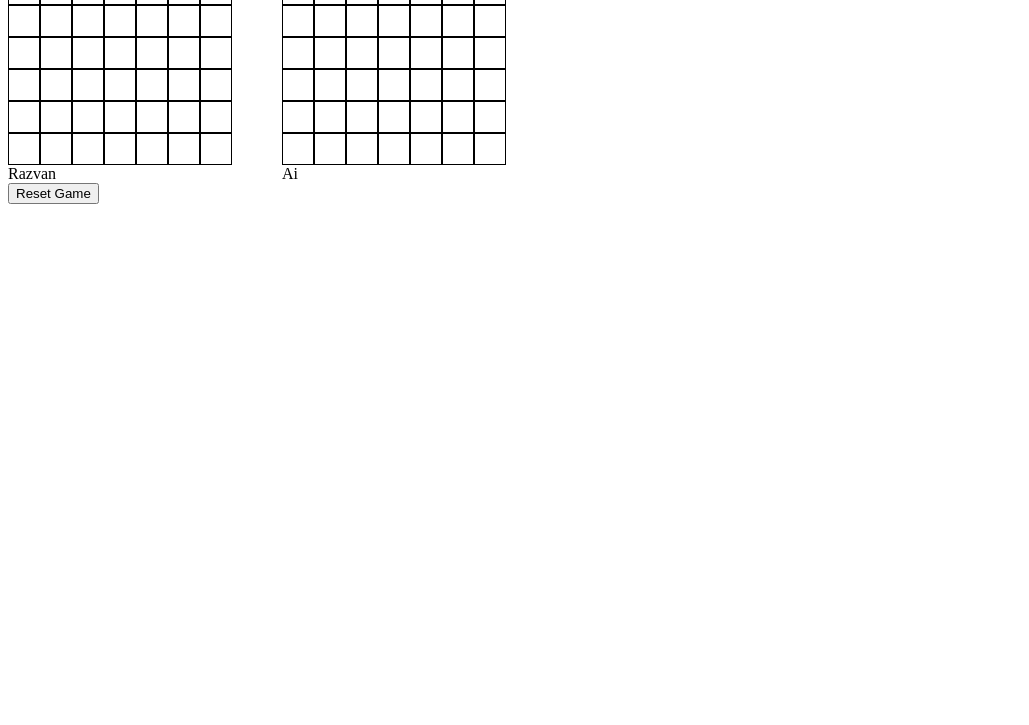
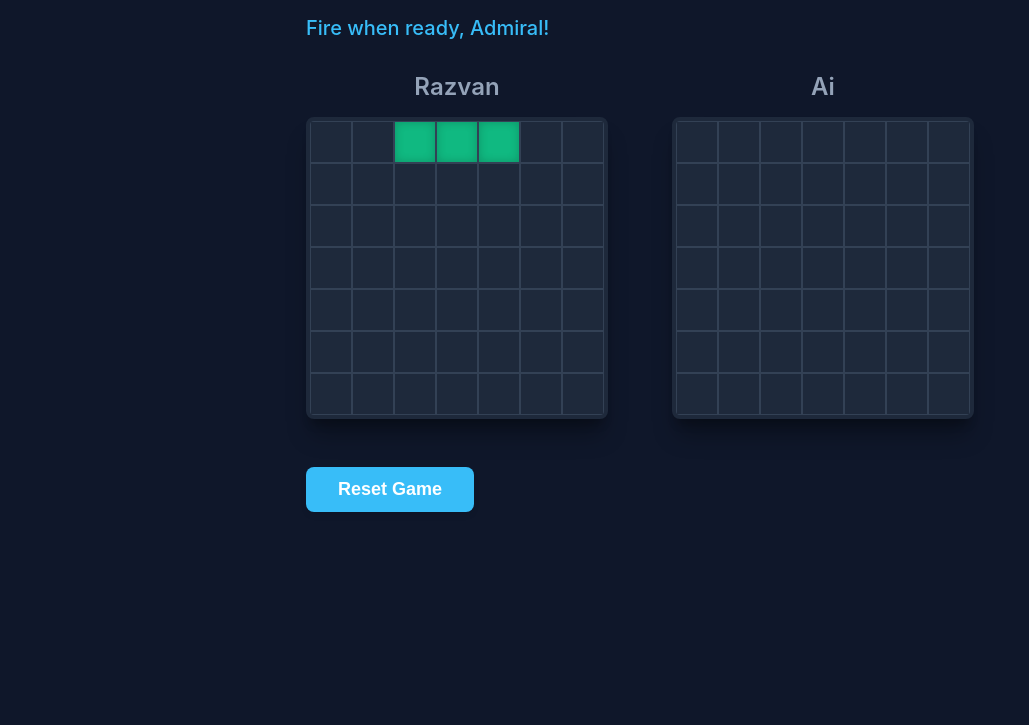
Before and after one commit to rzv12-09/battleship-game, a website built with Vite: page battleship-game/index.html in a window 1280 px wide. Shown: the part 139-864 px from the top of the page, without its empty margins (0-1029 px from the left). Before the commit the page ends 800 px from the top, so only its background shows below. Built offline with nearby package versions, Linux system fonts and the light colour scheme.

Commit message:
feat(ui): enhange game style;

```diff
--- a/battleship-game/src/controllers/ScreenController.js
+++ b/battleship-game/src/controllers/ScreenController.js
@@ -13,7 +13,8 @@ export default class ScreenController {
 
   inititializeGame() {
     this.root.innerHTML = `
-        <h1>Battleship Game</h1>
+        <h1>BATTLESHIP</h1>
+        <div class="status-message">Fire when ready, Admiral!</div>
         <div class="boards-container"></div>
         <button class="reset-btn">Reset Game</button>
         <div class="winner-message"></div>
@@ -36,13 +37,13 @@ export default class ScreenController {
     const player2 = this.game.player2;
     const boardContainer = document.querySelector('.boards-container');
     boardContainer.innerHTML = `
-        <div class="player1">
+        <div class="player-area player1">
+            <div class="player-name">${player1.name}</div>
             <div class="board"></div>
-            <div>${player1.name}</div>
         </div>
-        <div class="player2">
+        <div class="player-area player2">
+            <div class="player-name">${player2.name}</div>
             <div class="board"></div>
-            <div>${player2.name}</div>
         </div>
     `;
 
@@ -89,6 +90,8 @@ export default class ScreenController {
     this.game = new GameController(this.p1, this.p2);
     this.isGameDisabled = false;
 
+    const statusMessage = document.querySelector('.status-message');
+    statusMessage.textContent = 'Fire when ready, Admiral!';
     const winnerMessage = document.querySelector('.winner-message');
     winnerMessage.textContent = '';
 
@@ -133,6 +136,8 @@ export default class ScreenController {
   }
 
   renderWinner(winner) {
+    const statusMessage = document.querySelector('.status-message');
+    statusMessage.textContent = 'Mission Accomplished!';
     const winnerMessage = document.querySelector('.winner-message');
     winnerMessage.textContent = winner + ' has won the game!';
   }
--- a/battleship-game/src/style.css
+++ b/battleship-game/src/style.css
@@ -1,33 +1,165 @@
+:root {
+  --bg-color: #0f172a;
+  --card-bg: #1e293b;
+  --text-main: #f8fafc;
+  --text-dim: #94a3b8;
+  --accent: #38bdf8;
+  --accent-hover: #0ea5e9;
+  --ship-color: #10b981;
+  --hit-color: #ef4444;
+  --miss-color: #334155;
+  --cell-border: #334155;
+  --cell-hover: rgba(56, 189, 248, 0.2);
+}
+
+body {
+  margin: 0;
+  padding: 2rem;
+  font-family: 'Inter', system-ui, -apple-system, sans-serif;
+  background-color: var(--bg-color);
+  color: var(--text-main);
+  display: flex;
+  flex-direction: column;
+  align-items: center;
+  min-height: 100vh;
+}
+
+h1 {
+  font-size: 3rem;
+  margin-bottom: 2rem;
+  background: linear-gradient(to right, var(--accent), #818cf8);
+  -webkit-background-clip: text;
+  -webkit-text-fill-color: transparent;
+  font-weight: 800;
+  letter-spacing: -0.025em;
+}
+
+.status-message {
+  font-size: 1.25rem;
+  margin-bottom: 2rem;
+  height: 1.5rem;
+  color: var(--accent);
+  font-weight: 500;
+}
+
 .boards-container {
   display: flex;
-  gap: 50px;
+  gap: 4rem;
+  flex-wrap: wrap;
+  justify-content: center;
+  margin-bottom: 3rem;
+}
+
+.player-area {
+  display: flex;
+  flex-direction: column;
+  align-items: center;
+  gap: 1rem;
+}
+
+.player-name {
+  font-size: 1.5rem;
+  font-weight: 600;
+  color: var(--text-dim);
 }
 
 .board {
   display: grid;
+  background-color: var(--card-bg);
+  border: 4px solid var(--card-bg);
+  border-radius: 8px;
+  overflow: hidden;
+  box-shadow: 0 20px 25px -5px rgba(0, 0, 0, 0.3), 0 10px 10px -5px rgba(0, 0, 0, 0.2);
 }
 
 .cell {
-  border: 1px solid black;
-  padding: 15px;
+  width: 40px;
+  height: 40px;
+  border: 1px solid var(--cell-border);
+  transition: all 0.2s ease;
+  cursor: crosshair;
 }
 
-.cell:hover {
-  background-color: grey;
+.player1 .cell {
+  cursor: default;
+}
+
+.player2 .cell:not(.attacked):hover {
+  background-color: var(--cell-hover);
+  transform: scale(0.95);
+}
+
+.ship {
+  background-color: var(--ship-color);
+  box-shadow: inset 0 0 10px rgba(0,0,0,0.2);
 }
 
 .attacked {
-  background-color: grey;
+  cursor: not-allowed !important;
 }
 
 .hit {
-  background-color: red !important;
+  background-color: var(--hit-color) !important;
+  position: relative;
+}
+
+.hit::after {
+  content: '×';
+  position: absolute;
+  top: 50%;
+  left: 50%;
+  transform: translate(-50%, -50%);
+  font-size: 24px;
+  color: white;
 }
 
 .miss {
-  background-color: lightblue !important;
+  background-color: var(--miss-color) !important;
 }
 
-.ship {
-  background-color: green;
+.miss::after {
+  content: '•';
+  position: absolute;
+  top: 50%;
+  left: 50%;
+  transform: translate(-50%, -50%);
+  font-size: 24px;
+  color: var(--text-dim);
 }
+
+.reset-btn {
+  background-color: var(--accent);
+  color: white;
+  border: none;
+  padding: 0.75rem 2rem;
+  font-size: 1.125rem;
+  font-weight: 600;
+  border-radius: 8px;
+  cursor: pointer;
+  transition: all 0.2s ease;
+  box-shadow: 0 4px 6px -1px rgba(0, 0, 0, 0.1);
+}
+
+.reset-btn:hover {
+  background-color: var(--accent-hover);
+  transform: translateY(-2px);
+  box-shadow: 0 10px 15px -3px rgba(0, 0, 0, 0.1);
+}
+
+.reset-btn:active {
+  transform: translateY(0);
+}
+
+.winner-message {
+  margin-top: 1.5rem;
+  font-size: 2rem;
+  font-weight: 800;
+  color: var(--ship-color);
+  text-align: center;
+  animation: bounce 0.5s infinite alternate;
+}
+
+@keyframes bounce {
+  from { transform: translateY(0); }
+  to { transform: translateY(-10px); }
+}
```
